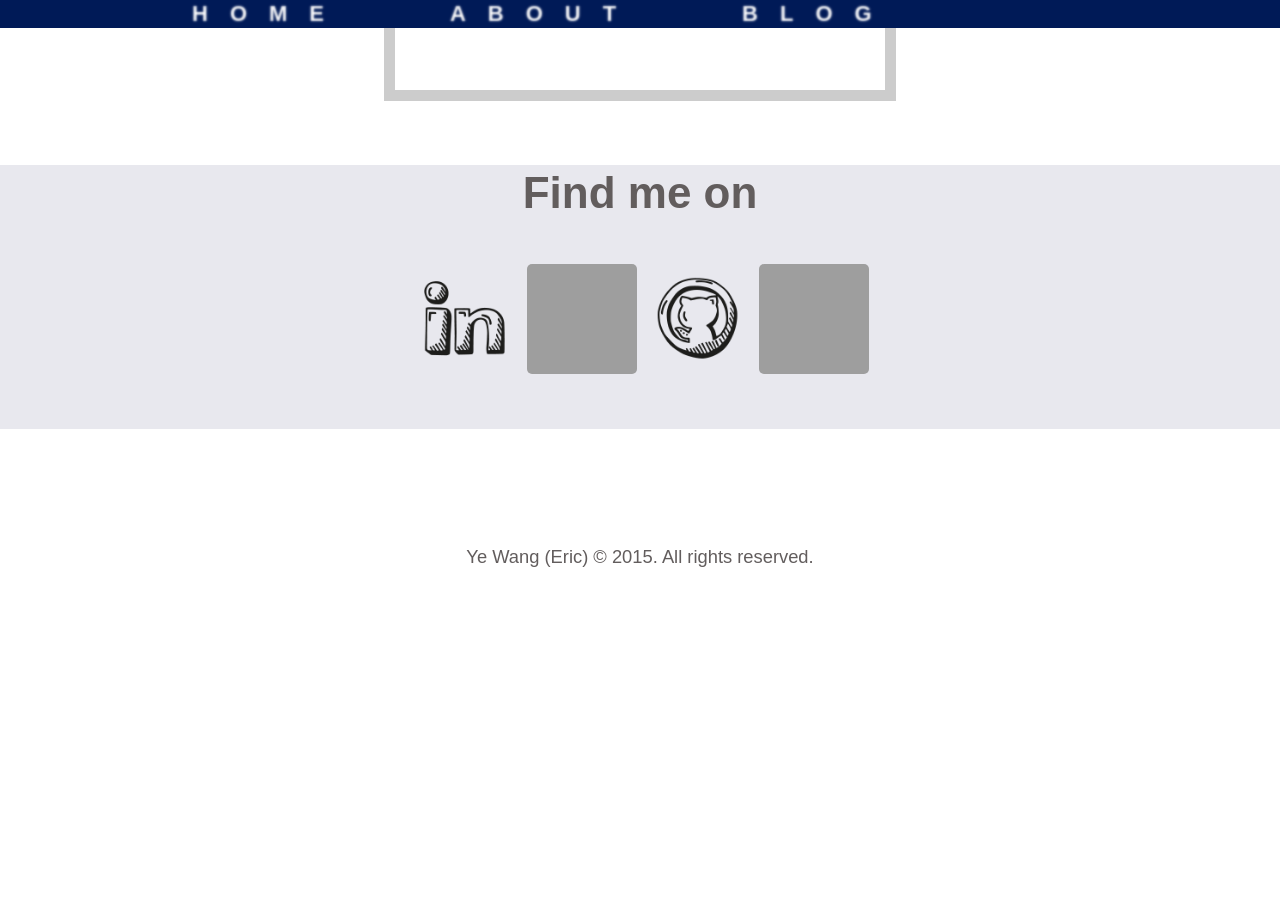
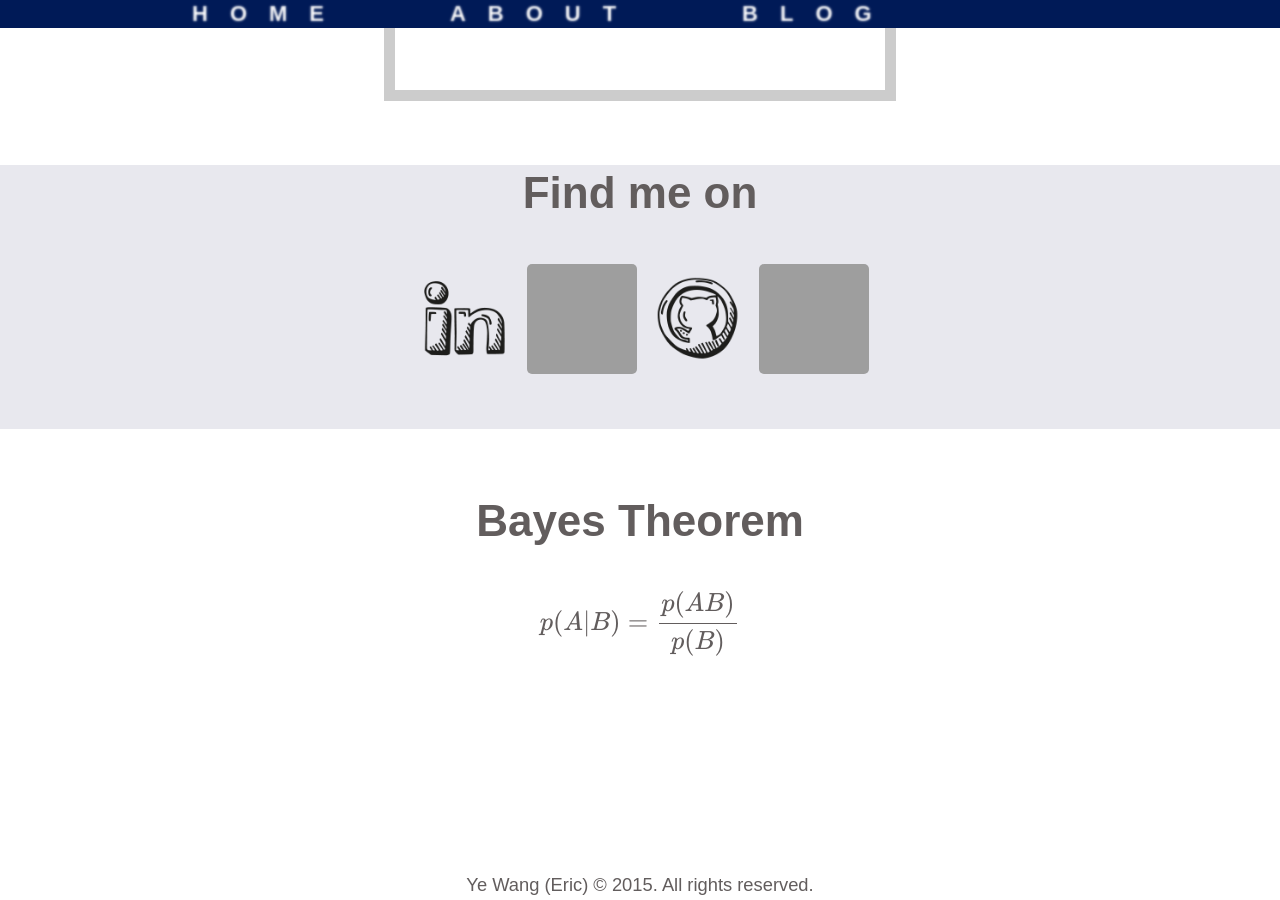
Before and after one commit to ericyewang/ericyewang.github.io, a Jekyll site: the page built from index.html, in a window 1280 px wide and 900 px high, scrolled down 770 px. Built offline with Jekyll 4.4.1, drawn with Linux system fonts in a browser that asks for light colours; formulas are drawn with MathJax 3; the list of posts is cut into pages by our own code; comment, search, counter and statistics services are not loaded; before the commit the page ends 1342 px from its top, so only the background shows below that; grey boxes are pictures that could not be loaded.

Commit message:
Update index.html

```diff
--- a/index.html
+++ b/index.html
@@ -59,3 +59,11 @@ title: Home
     <div class="soci-logo"><a href="http://weibo.com/morning1night"><img id="sina" src="/asset/sinablogweibo_128_128.png" alt="sinablogweibo"></a></div>
   </div>
   </div>
+
+<!-- Bayesian Statistics -->
+<div class="jumbotron1">
+<div class="container-home">
+  <h1>Bayes Theorem</h1>
+  \[p(A|B)=\frac{p(AB)}{p(B)}\]
+  </div>
+  </div>
```
